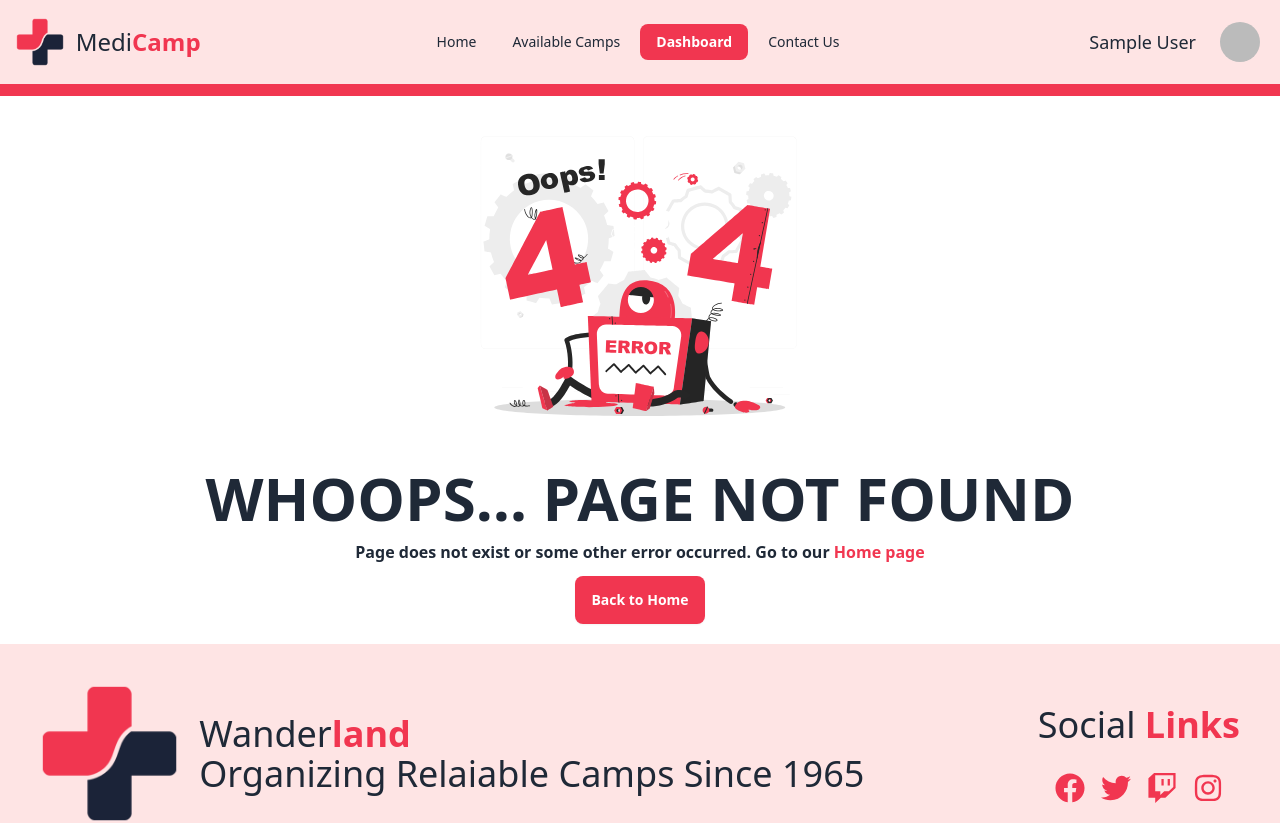
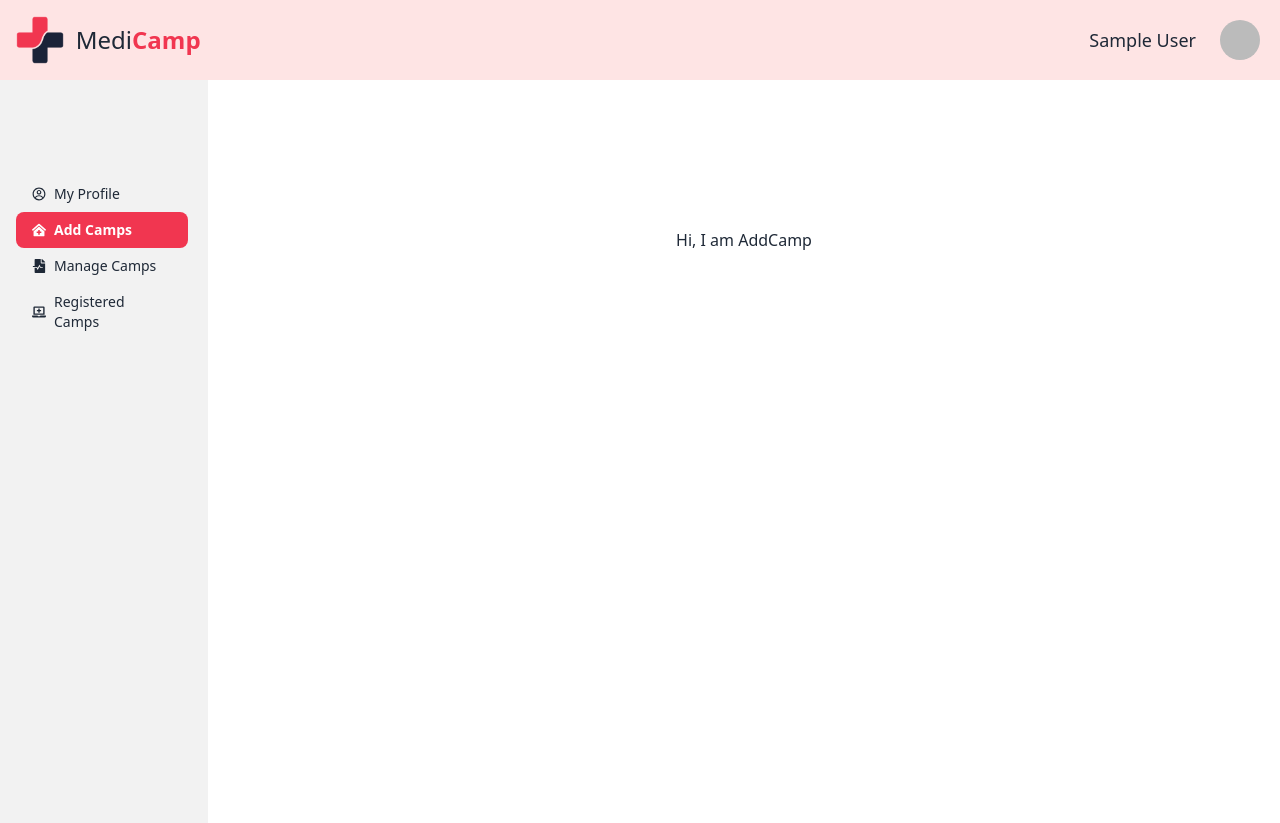
Before and after one commit to akd420/Medi_Camp_Client, a React (Vite) app: page /dashboard/add-camp in a window 1280 px wide. Shown: the top 823 px of the page. Built offline with nearby package versions, Linux system fonts and the light colour scheme; no server answers; sample sign-in values are in the browser's storage.

Commit message:
added basic layout for the dashboard

```diff
--- a/src/Components/Shared/Footer.jsx
+++ b/src/Components/Shared/Footer.jsx
@@ -11,10 +11,10 @@ import {
           <aside className="flex items-center gap-2 flex-col md:flex-row">
             <img className="w-4/12 md:w-2/12 mr-3" src="/logo.png" alt="" />
             <div>
-            <p className="text-2xl lg:text-4xl ">
-              Wander
+            <p className="text-2xl lg:text-4xl">
+              Medi
               <span className="font-semibold text-rose">
-                land
+                Camp
               </span>
               <br />
               Organizing Relaiable Camps Since 1965
--- a/src/Components/Shared/NavBar.jsx
+++ b/src/Components/Shared/NavBar.jsx
@@ -77,7 +77,7 @@ const NavBar = () => {
     </>
   );
   return (
-    <div className="bg-red-200 bg-opacity-50 backdrop-blur-lg left-0 right-0 sticky top-0 z-10">
+    <div className="bg-red-200 bg-opacity-50 backdrop-blur-lg left-0 right-0 sticky top-0 z-50">
       <div className="navbar max-w-screen-xl mx-auto p-4">
         <div className="navbar-start">
           <div className="dropdown">
--- a/src/Pages/DashBoard/DashBoard.jsx
+++ b/src/Pages/DashBoard/DashBoard.jsx
@@ -1,33 +1,190 @@
 import Footer from "../../Components/Shared/Footer";
-import NavBar from "../../Components/Shared/NavBar";
+import { Link, NavLink, Outlet } from "react-router-dom";
+import { CgProfile } from "react-icons/cg";
+import { motion } from "framer-motion";
+import useAuth from "../../Hooks/useAuth";
+import useToast from "../../Components/Shared/useToast";
+import {
+  FaClinicMedical,
+  FaFileMedicalAlt,
+  FaLaptopMedical,
+} from "react-icons/fa";
+const DashBoard = () => {
+  const { user, signOutUser } = useAuth();
+  const toast = useToast();
 
-const DashBoard = () => {
+  const logOut = () => {
+    signOutUser()
+      .then(() => {
+        toast.success({ content: "Logout Successful" });
+      })
+      .catch((error) => {
+        toast.error({ content: error.message });
+      });
+  };
+
+  const navLinks = (
+    <>
+      <li>
+        <NavLink
+          className={({ isActive, isPending }) =>
+            isPending
+              ? "pending"
+              : isActive
+              ? "font-extrabold bg-rose text-white mr-1"
+              : "mr-1"
+          }
+          to={"/dashboard/organizer-profile"}
+        >
+          <CgProfile></CgProfile>
+          My Profile
+        </NavLink>
+      </li>
+      <li>
+        <NavLink
+          className={({ isActive, isPending }) =>
+            isPending
+              ? "pending"
+              : isActive
+              ? "font-extrabold bg-rose text-white mr-1"
+              : "mr-1"
+          }
+          to={"/dashboard/add-camp"}
+        >
+          <FaClinicMedical></FaClinicMedical>
+          Add Camps
+        </NavLink>
+      </li>
+      <li>
+        <NavLink
+          className={({ isActive, isPending }) =>
+            isPending
+              ? "pending"
+              : isActive
+              ? "font-extrabold bg-rose text-white mr-1"
+              : "mr-1"
+          }
+          to={"/dashboard/manage-camps"}
+        >
+          <FaFileMedicalAlt></FaFileMedicalAlt>
+          Manage Camps
+        </NavLink>
+      </li>
+      <li>
+        <NavLink
+          className={({ isActive, isPending }) =>
+            isPending
+              ? "pending"
+              : isActive
+              ? "font-extrabold bg-rose text-white mr-1"
+              : "mr-1"
+          }
+          to={"/dashboard/registered-camps"}
+        >
+          <FaLaptopMedical></FaLaptopMedical>
+          Registered Camps
+        </NavLink>
+      </li>
+    </>
+  );
   return (
     <div>
-      <NavBar></NavBar>
-      <div className="drawer lg:drawer-open">
-        <input id="my-drawer-2" type="checkbox" className="drawer-toggle" />
+      {/* navbar section */}
+      <div className="bg-red-200 bg-opacity-50 backdrop-blur-lg">
+        <div className="navbar max-w-screen-xl mx-auto p-4">
+          <div className="navbar-start">
+            <div className="dropdown">
               <label
                 htmlFor="my-drawer-2"
-          className="btn btn-square btn-ghost lg:hidden"
+                tabIndex={0}
+                className="btn btn-ghost lg:hidden"
               >
                 <svg
                   xmlns="http://www.w3.org/2000/svg"
+                  className="h-5 w-5"
                   fill="none"
                   viewBox="0 0 24 24"
-            className="inline-block w-6 h-6 stroke-current"
+                  stroke="currentColor"
                 >
                   <path
                     strokeLinecap="round"
                     strokeLinejoin="round"
                     strokeWidth="2"
-              d="M4 6h16M4 12h16M4 18h16"
-            ></path>
+                    d="M4 6h16M4 12h8m-8 6h16"
+                  />
                 </svg>
               </label>
+            </div>
+            <Link to={"/"}>
+              <div className="flex items-center ">
+                <img
+                  className="md:w-2/12 w-6/12 mr-1 md:mr-3"
+                  src="/logo.png"
+                  alt=""
+                />
+                <span className="text-lg md:text-2xl">Medi</span>{" "}
+                <span className="text-rose text-lg md:text-2xl font-semibold">
+                  Camp
+                </span>
+              </div>
+            </Link>
+          </div>
+          <div className="navbar-end">
+            {user ? (
+              <div className="dropdown dropdown-bottom dropdown-end flex items-center">
+                <div className="md:visible invisible">
+                  <p className="text-lg md:mr-5">{user?.displayName}</p>
+                </div>
+                <label tabIndex={0} className="btn btn-ghost btn-circle avatar">
+                  <div className="w-10 rounded-full">
+                    {user?.photoURL ? (
+                      <img src={user?.photoURL} />
+                    ) : (
+                      <img src="/user.png" />
+                    )}
+                  </div>
+                </label>
+                <ul
+                  tabIndex={0}
+                  className="mt-3 z-[1] p-2 shadow menu menu-sm dropdown-content bg-base-100 rounded-box"
+                >
+                  <li>
+                    <p className="text-xl md:hidden">{user?.displayName}</p>
+                  </li>
+                  <li>
+                    <a className="text-xl" onClick={logOut}>
+                      Logout
+                    </a>
+                  </li>
+                </ul>
+              </div>
+            ) : (
+              <div className="flex flex-col md:flex-row text-center items-center">
+                <Link to={"/login"}>
+                  <motion.button className="btn bg-rose text-white btn-xs md:btn-md hover:bg-rose border-none">
+                    Login
+                  </motion.button>
+                </Link>
+                <p className="text-lg mx-2">or</p>
+                <Link to={"/register"}>
+                  <motion.button className="btn bg-rose text-white btn-xs md:btn-md hover:bg-rose border-none">
+                    Register
+                  </motion.button>
+                </Link>
+              </div>
+            )}
+          </div>
+        </div>
+      </div>
+      {/* dashboard section */}
+      <div className="drawer lg:drawer-open">
+        <input id="my-drawer-2" type="checkbox" className="drawer-toggle" />
+
         <div className="drawer-content flex flex-col items-center justify-center">
           {/* Page content here */}
-
+          <div className="min-h-[calc(100vh-256px)] lg:min-h-[calc(100vh-296px)]">
+            <Outlet></Outlet>
+          </div>
         </div>
         <div className="drawer-side z-10">
           <label
@@ -37,12 +194,7 @@ const DashBoard = () => {
           ></label>
           <ul className="menu p-4 w-52 min-h-full bg-base-200 text-base-content">
             {/* Sidebar content here */}
-            <li>
-              <a>Sidebar Item 1</a>
-            </li>
-            <li>
-              <a>Sidebar Item 2</a>
-            </li>
+            <div className="md:mt-20 mt-32">{navLinks}</div>
           </ul>
         </div>
       </div>
--- /dev/null
+++ b/src/Pages/DashBoard/Pages/AddCamp.jsx
@@ -0,0 +1,9 @@
+const AddCamp = () => {
+    return (
+        <div>
+            <p>Hi, I am AddCamp</p>
+        </div>
+    );
+};
+
+export default AddCamp;
--- /dev/null
+++ b/src/Pages/DashBoard/Pages/ManageCamps.jsx
@@ -0,0 +1,9 @@
+const ManageCamps = () => {
+    return (
+        <div>
+            <p>Hi, I am ManageCamps</p>
+        </div>
+    );
+};
+
+export default ManageCamps;
--- /dev/null
+++ b/src/Pages/DashBoard/Pages/Profile/OrganizerProfile.jsx
@@ -0,0 +1,9 @@
+const OrganizerProfile = () => {
+    return (
+        <div>
+            <p>Hi, I am OrganizerProfile</p>
+        </div>
+    );
+};
+
+export default OrganizerProfile;
--- /dev/null
+++ b/src/Pages/DashBoard/Pages/RegisteredCamps.jsx
@@ -0,0 +1,9 @@
+const RegisteredCamps = () => {
+    return (
+        <div>
+            <p>Hi, I am RegisteredCamps</p>
+        </div>
+    );
+};
+
+export default RegisteredCamps;
```
Also changed, not shown: src/Routes/Router.jsx (+22 -6 lines). Lines whose indentation alone changed are shown as unchanged.
